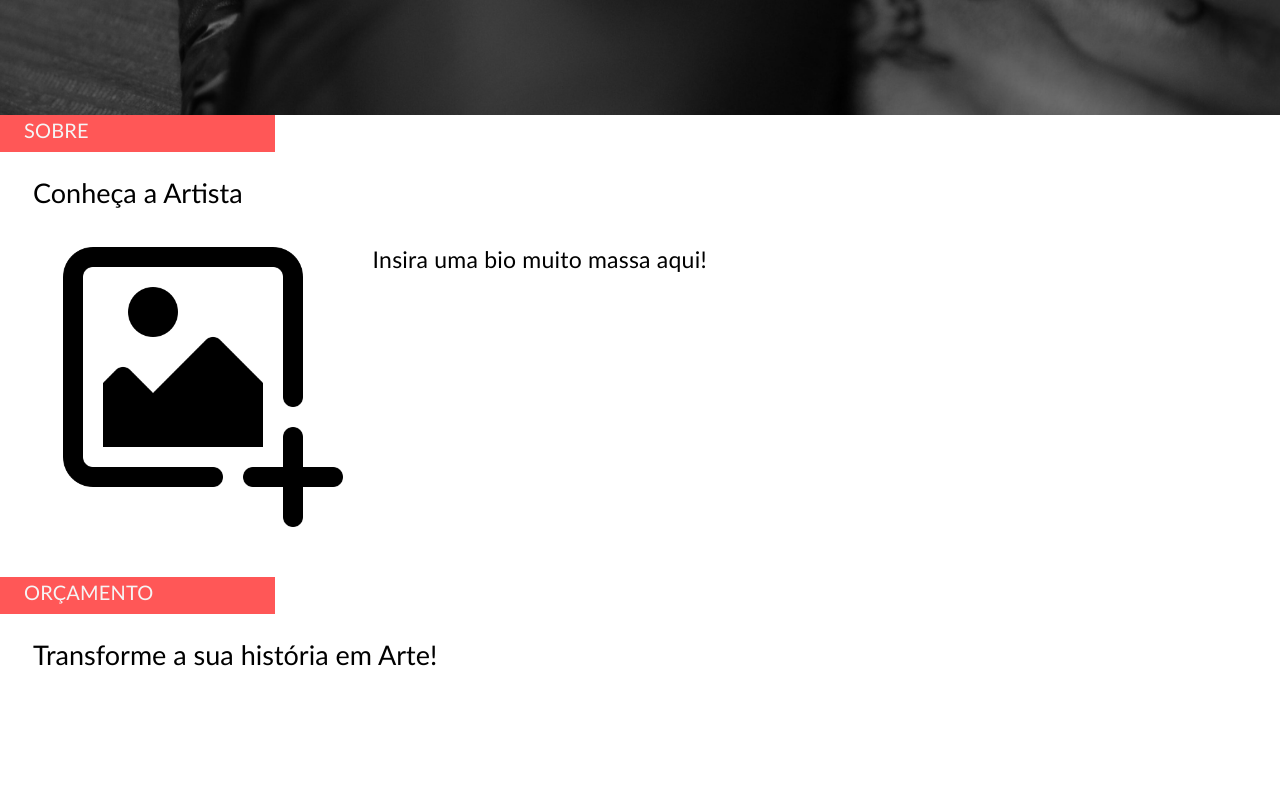
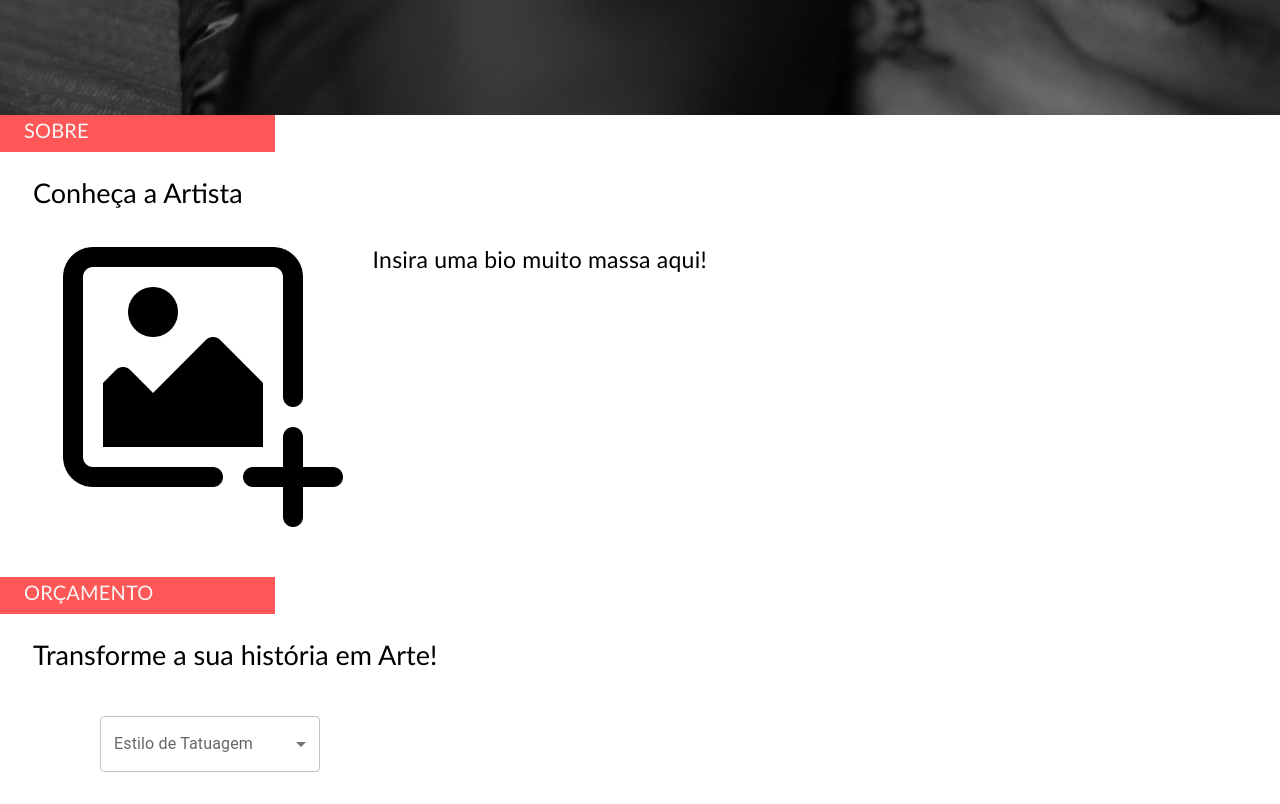
Before and after one commit to LuiseThome/mariTattooShop, a React (Vite) app in the folder mariTattoo/: page / in a window 1280 px wide. Shown: the part 734-1538 px from the top of the page. Before the commit the page ends 1425 px from the top, so only its background shows below. Built offline with nearby package versions, Linux system fonts and the light colour scheme.

Commit message:
[section-orca] Starting creating Select component

```diff
--- a/mariTattoo/src/Orçamento/Orçamento.jsx
+++ b/mariTattoo/src/Orçamento/Orçamento.jsx
@@ -1,39 +1,66 @@
 import * as React from 'react';
-import { Box, Typography, Grid, InputLabel, MenuItem, FormControl, Select } from "@mui/material";
-import { SeparateAbout, TypeOrca, TypeTitle } from './Orçamento.style';
+import { Grid, InputLabel, MenuItem, Select } from "@mui/material";
+import { SeparateAbout, TypeOrca, TypeTitle, SelBox, Control } from './Orçamento.style';
 
 export const Orçamento = () => {
     const options = [
         {
             label: "Escolha uma opção",
             id: 0,
-            value: ""
         },
         {
             label: "Fine Line",
             id: 1,
-            value: "Tatuagem feita em linhas finas e delicadas"
         },
         {
             label: "Arte Exclusiva",
             id: 2,
-            value: "Arte exclusiva, criada de forma única para você"
         },
         {
             label: "Cobertura",
             id: 3,
-            value: "Cobertura de tatuagens antigas ou cicatrizes"
         }
     ];
 
+    const data = [
+        {
+            label: "",
+            id: 0
+        },
+        {
+            label: "Tatuagem feita em linhas finas e delicadas",
+            id: 1
+        },
+        {
+            label: "Arte exclusiva, criada de forma única para você",
+            id: 2
+        },
+        {
+            label: "Cobertura de tatuagens antigas ou cicatrizes",
+            id: 3
+        }
+    ]
+
     const [chose, setChose] = React.useState("");
 
-    const handleChange = (event) => {
-        setChose(event.target.value)
-    }
+    const inputLabel = React.useRef(null);
+    const [labelWidth, setLabelWidth] = React.useState(0);
+    React.useEffect(() => {
+      setLabelWidth(inputLabel.current.offsetWidth);
+    }, []);
+
+   const handleChange = (event) => {
+    const isSelected = Number(event.target.value);
+
+    data.find((item) => {
+        item.id === isSelected ? setChose(item.label) : undefined;
+    })
+
+
+}
 
     return (
-        <div>
+        <div id="orçamento">
             <SeparateAbout component="section">
                 <TypeOrca>
                     ORÇAMENTO
@@ -45,7 +72,33 @@ export const Orçamento = () => {
                 <TypeTitle variant="h3">
                     Transforme a sua história em Arte!
                 </TypeTitle>
+
             </Grid>
+            <SelBox>
+                <Control>
+                    <InputLabel id="options-outlined-label"
+                    ref={inputLabel}
+                    >
+                        Estilo de Tatuagem
+                    </InputLabel>
+                    <Select
+                    value={chose}
+                    onChange={handleChange}
+                    labelWidth={labelWidth}
+                    >
+                        {options.map((option, key) => {
+                            <MenuItem
+                            value={option.id}
+                            key={key}>
+                                {option.label}
+                            </MenuItem>
+                        })}
+                    </Select>
+                    <p>{chose}</p>
+                </Control>
+
+                </SelBox>
+
 
         </div>
 
--- a/mariTattoo/src/Orçamento/Orçamento.style.js
+++ b/mariTattoo/src/Orçamento/Orçamento.style.js
@@ -1,13 +1,4 @@
-import {
-  styled,
-  Box,
-  Typography,
-  Grid,
-  InputLabel,
-  MenuItem,
-  FormControl,
-  Select,
-} from "@mui/material";
+import { styled, Box, Typography, FormControl } from "@mui/material";
 
 export const SeparateAbout = styled(Box)({
   height: "37px",
@@ -32,3 +23,13 @@ export const TypeTitle = styled(Typography)({
   fontSize: "27px",
   fontWeight: "lighter",
 });
+
+export const SelBox = styled(Box)({
+  minWidth: 120,
+});
+
+export const Control = styled(FormControl)({
+  minWidth: 220,
+  marginTop: "25px",
+  marginLeft: "100px",
+});
```
